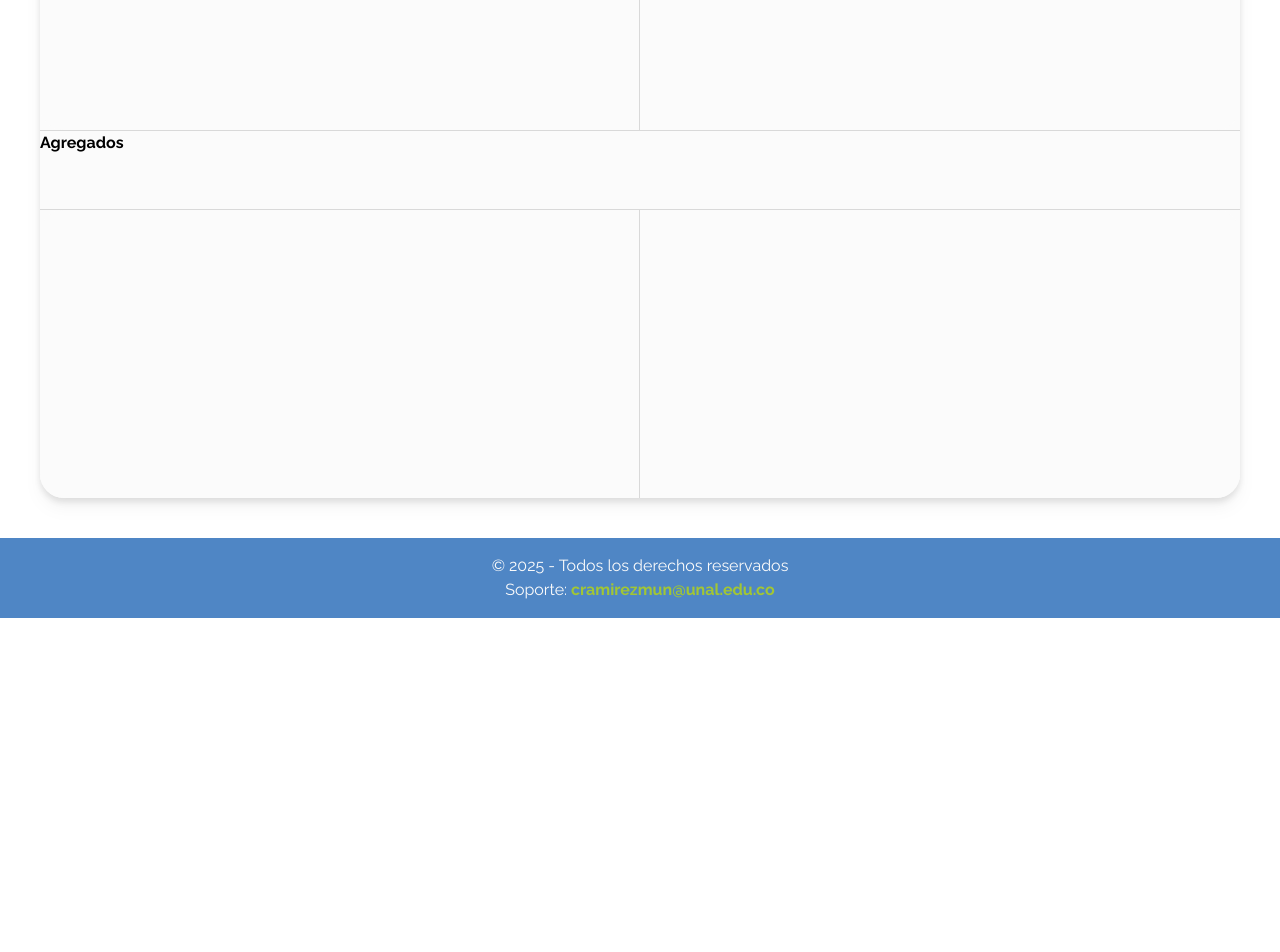
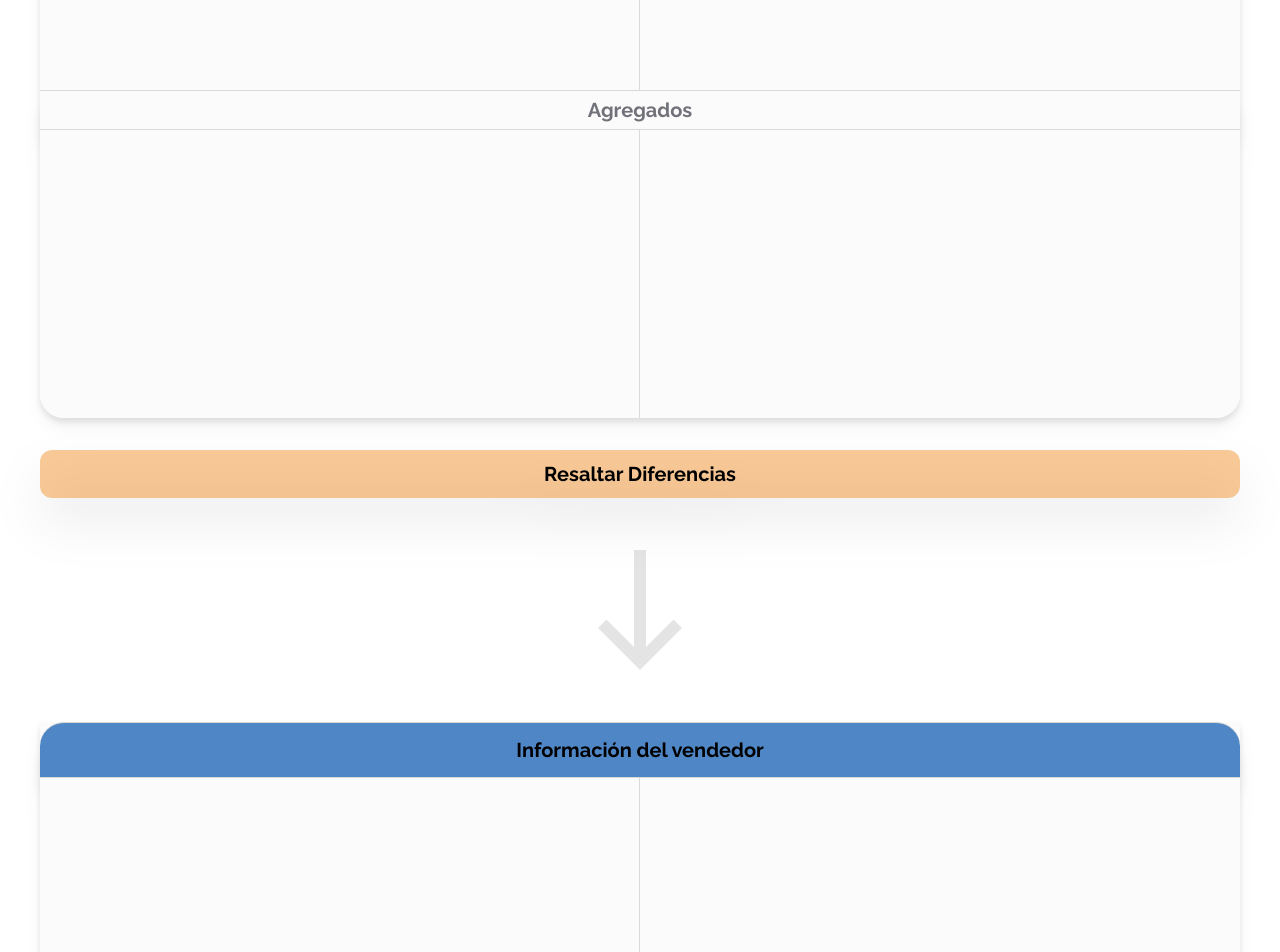
Before and after one commit to w1sec0d/ciclomart_frontend, a React (Vite) app: page /comparison in a window 1280 px wide. Shown: the part 680-1632 px from the top of the page. Before the commit the page ends 1298 px from the top, so only its background shows below. Built offline with nearby package versions, Linux system fonts and the light colour scheme; no server answers.

Commit message:
Termina disposición inicial de las secciones de la vista de comparación

```diff
--- a/src/components/Comparison/ComparisionSection.jsx
+++ b/src/components/Comparison/ComparisionSection.jsx
@@ -1,12 +1,24 @@
-const ComparisionSection = ({ title }) => {
+import { twMerge } from 'tailwind-merge'
+
+const ComparisionSection = ({ title, className1, className2, className3 }) => {
   return (
     <div>
-      <div className="h-20 border-y border-y-lgray w-full">
+      <div
+        className={twMerge(
+          'text-zinc-500 h-10 border-y border-y-lgray w-full flex items-center justify-center shadow-xl text-xl',
+          className3
+        )}
+      >
         <b>{title}</b>
       </div>
       <div className="h-72 flex flex-row w-full">
-        <div className="w-1/2 bg-white h-full  border-r border-r-lgray rounded-tl-3xl  rounded-bl-3xl"></div>
-        <div className="w-1/2 h-full bg-white rounded-tr-3xl rounded-br-3xl "></div>
+        <div
+          className={twMerge(
+            'w-1/2 bg-white h-full  border-r border-r-lgray',
+            className1
+          )}
+        ></div>
+        <div className={twMerge('w-1/2 h-full bg-white ', className2)}></div>
       </div>
     </div>
   )
--- a/src/pages/ComparisonView.jsx
+++ b/src/pages/ComparisonView.jsx
@@ -1,9 +1,13 @@
+// Componentes
 import BuyButton from '../components/Comparison/BuyButton'
 import ComparisionSection from '../components/Comparison/ComparisionSection'
 
+// Iconos
+import SouthIcon from '@mui/icons-material/South'
+
 const Header = () => {
   return (
-    <div className="h-[50px] rounded-t-3xl flex flex-row relative">
+    <div className="h-[50px] flex flex-row relative">
       <BuyButton>4.000.000</BuyButton>
       <div className="z-10 h-5/6 bg-lblue w-full absolute top-0 left-0 rounded-t-3xl flex justify-center items-center">
         <b className="text-xl mx-4">Comparación</b>
@@ -22,17 +26,37 @@ const Header = () => {
 const ComparisonView = () => {
   return (
     <div className="h-auto flex flex-col">
-      <div className="h-auto w-auto m-10 rounded-3xl bg-white drop-shadow-lg flex flex-col">
+      <div className="h-auto w-auto mx-10 mb-8 my-10 rounded-3xl bg-white drop-shadow-lg flex flex-col">
         {/*Header */}
         <Header />
         {/*Sección nombre y foto producto 1 y 2 respectivamente*/}
         <div className="h-72 flex flex-row w-full">
-          <div className="w-1/2 bg-white h-full  border-r border-r-lgray rounded-tl-3xl  "></div>
-          <div className="w-1/2 h-full bg-white rounded-tr-3xl "> </div>
+          <div className="w-1/2 bg-white h-full  border-r border-r-lgray   "></div>
+          <div className="w-1/2 h-full bg-white  "> </div>
         </div>
         {/*Sección elementos compartidos producto 1 y 2 respectviamente */}
         <ComparisionSection title={'Elementos Compartidos'} />
-        <ComparisionSection title={'Agregados'} />
+        {/*Sección elementos Agregados */}
+        <ComparisionSection
+          title={'Agregados'}
+          className1={'rounded-bl-3xl'}
+          className2={'rounded-br-3xl'}
+        />
+      </div>
+      <button className="mx-10 mb-10 bg-tertiary bg-opacity-45 rounded-xl h-12 drop-shadow-2xl hover:bg-tertiary">
+        <b className="text-xl">Resaltar Diferencias</b>
+      </button>
+
+      <div className="flex justify-center">
+        <SouthIcon style={{ fontSize: '9rem', opacity: 0.1 }}></SouthIcon>
+      </div>
+      <div className="h-auto w-auto mx-10 mb-8 my-10 rounded-bl-3xl rounded-br-3xl bg-white drop-shadow-lg flex flex-col">
+        <ComparisionSection
+          title={'Información del vendedor'}
+          className1={'rounded-bl-3xl'}
+          className2={'rounded-br-3xl'}
+          className3={'bg-primary rounded-t-3xl h-14 text-black'}
+        />
       </div>
     </div>
   )
```
